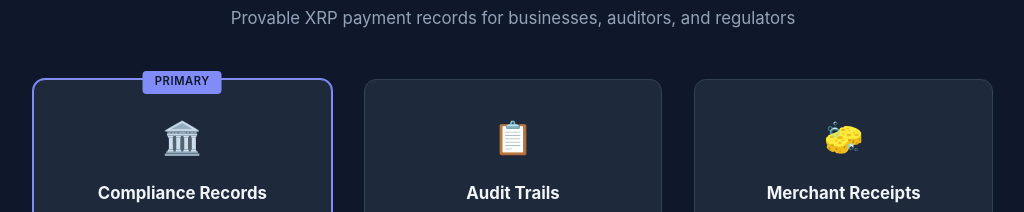
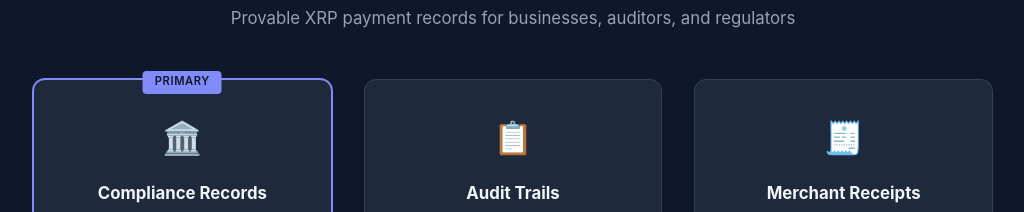
Before and after one commit to joverman/xrplink, a website: page public/index.html in a window 1280 px wide. Shown: the part 1253-1465 px from the top of the page, without its empty margins (127-1151 px from the left). Drawn offline with Linux system fonts and the light colour scheme; no server answers.

Commit message:
fix: landing Merchant Receipts icon to receipt emoji

```diff
--- a/public/index.html
+++ b/public/index.html
@@ -181,7 +181,7 @@
       <p>External auditors can independently verify XRP payment records against the Flare blockchain — no centralized API needed.</p>
     </div>
     <div class="use-card">
-      <div class="icon">🧽</div>
+      <div class="icon">🧾</div>
       <h3>Merchant Receipts</h3>
       <p>Businesses accepting XRP payments get professional, verifiable receipts for their accounting. Share a link with any counterparty.</p>
     </div>
```
